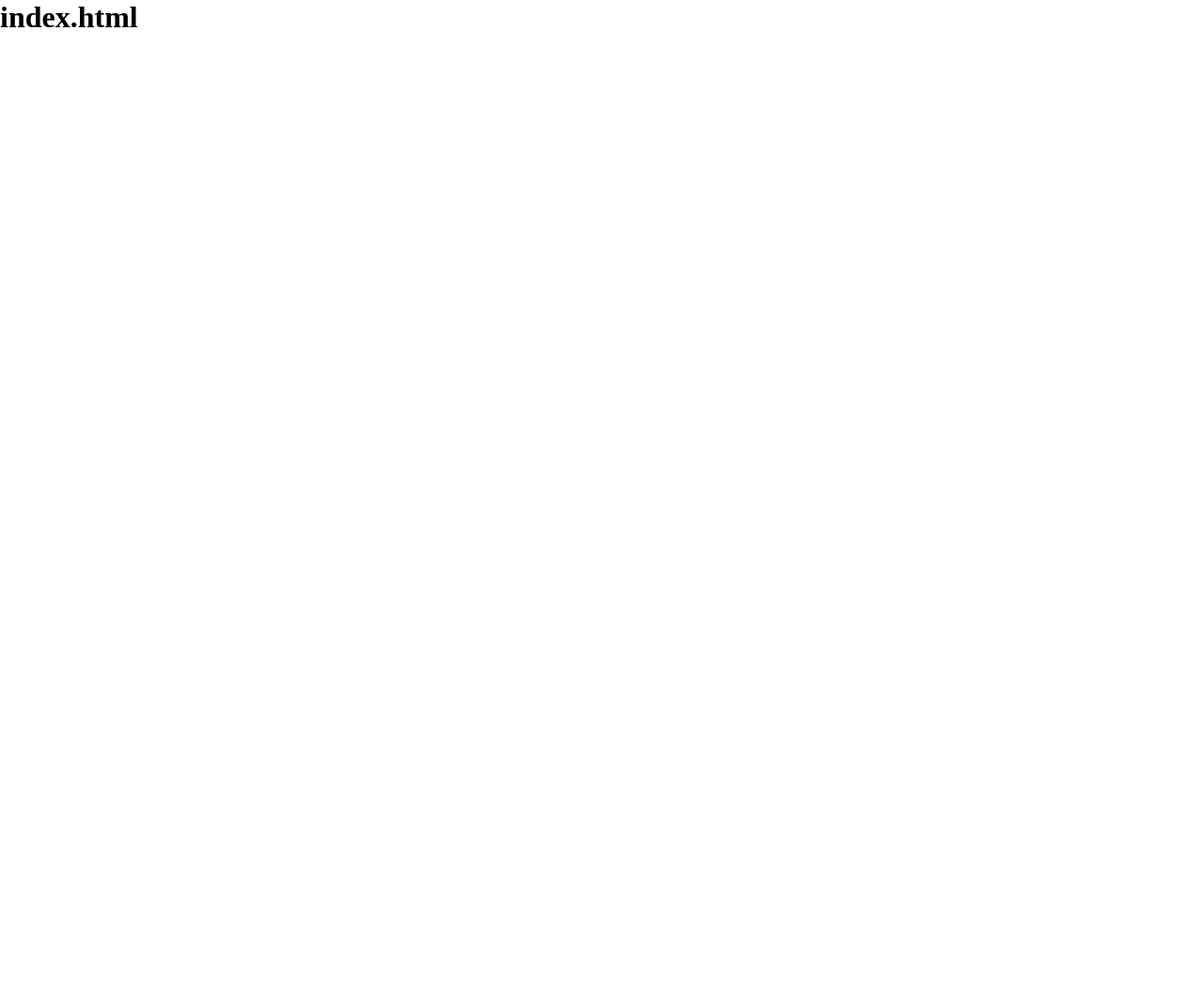
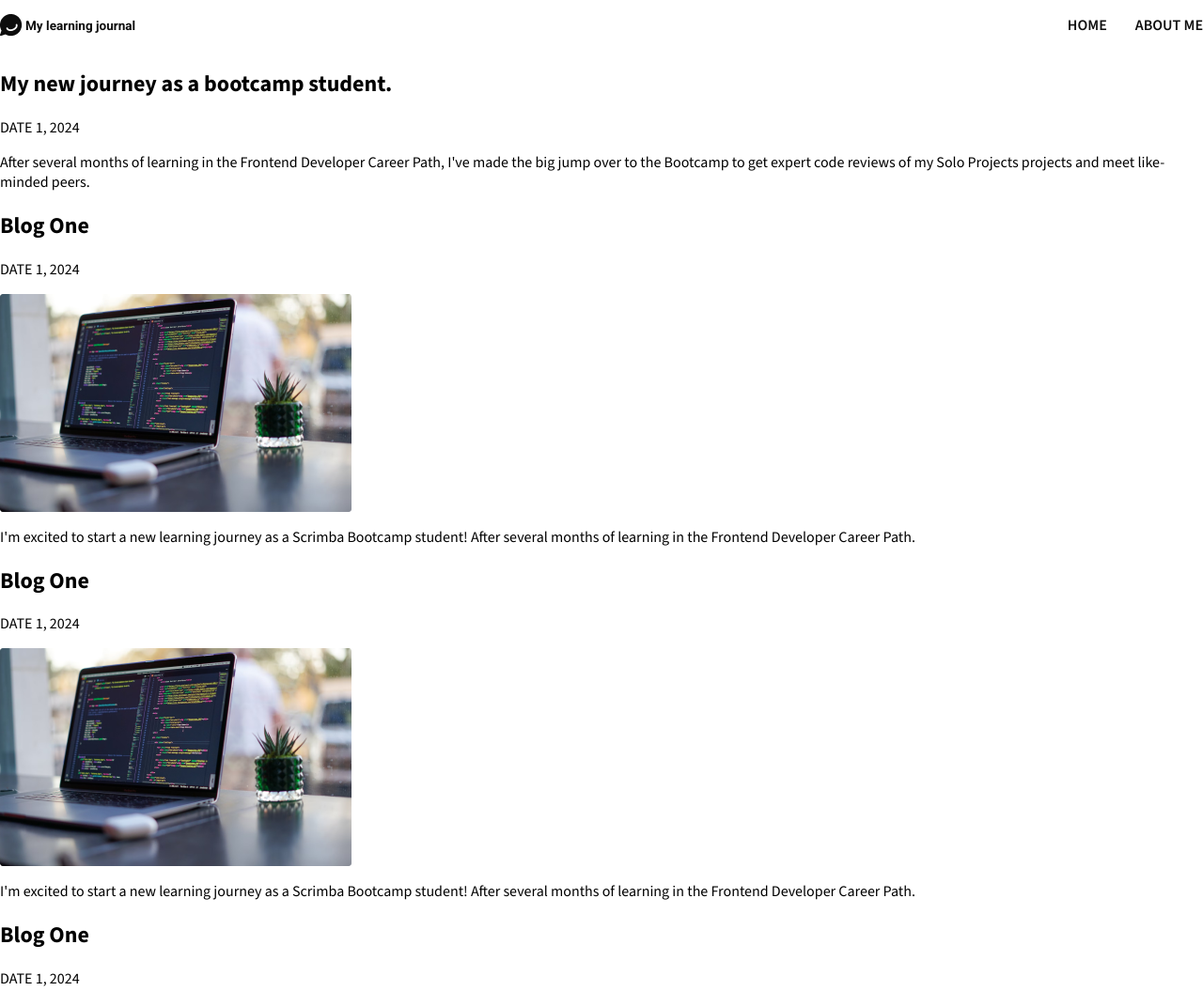
Before and after one commit to vrhernandez/learning-journal, a website built with Vite: page index.html in a window 1280 px wide. Shown: the top 1055 px of the page at 94% size. Before the commit the page ends 800 px from the top, so only its background shows below. Built offline with nearby package versions, Linux system fonts and the light colour scheme.

Commit message:
created basic HTML and initial styling of header

```diff
--- a/css/style.css
+++ b/css/style.css
@@ -2,4 +2,48 @@ html,
 body {
     margin: 0;
     padding: 0;
+    font-family: "Source Sans 3", sans-serif;
 }
+
+/* HEADER **************************************** */
+
+header {
+    display: flex;
+    justify-content: space-between;
+}
+
+.logo {
+    display: flex;
+    align-items: center;
+    gap: 3px;
+    text-decoration: none;
+}
+
+.logo-img {
+    width: 1.5rem;
+}
+
+h1 {
+    font: 0.847em "Roboto", sans-serif;
+    color: #0E0E0E;
+}
+
+nav ul {
+    display: flex;
+    gap: 30px;
+    list-style: none;
+}
+
+nav a {
+    font-weight: 600;
+    text-decoration: none;
+    text-transform: uppercase;
+    color: #0E0E0E;
+}
+
+
+/* MAIN SECTION **************************************** */
+
+
+
+/* FOOTER **************************************** */
--- a/index.html
+++ b/index.html
@@ -1,9 +1,56 @@
-<html>
+<html lang="en">
     <head>
+        <meta name="viewport" content="width=device-width, initial-scale=1.0">
         <title>My Learning Journal</title>
         <link rel="stylesheet" href="css/style.css">
+        <link rel="preconnect" href="https://fonts.googleapis.com">
+        <link rel="preconnect" href="https://fonts.gstatic.com" crossorigin>
+        <link href="https://fonts.googleapis.com/css2?family=Roboto:wght@700&family=Source+Sans+3:ital,wght@0,200..900;1,200..900&display=swap" rel="stylesheet">
     </head>
     <body>
-        <h1>index.html</h1>
+        <header>
+            <a class="logo" href="index.html">
+                <img class="logo-img" src="images/logo.png">
+                <h1>My learning journal</h1>
+            </a>
+            <nav>
+                <ul>
+                    <li><a href="index.html">Home</a></li>
+                    <li><a href="about-me.html">About Me</a></li>
+                </ul>
+            </nav>
+        </header>
+        <main>
+            <section class="hero">
+                <h2 class="blog-title">My new journey as a bootcamp student.</h2>
+                <p class="blog-date">DATE 1, 2024</p>
+                <p>After several months of learning in the Frontend Developer Career Path, I've made the big jump over to the Bootcamp to get expert code reviews of my Solo Projects projects and meet like-minded peers.</p>
+            </section>
+            <section class="blog-listing">
+                <div class="blog">
+                    <h2 class="blog-title">Blog One</h2>
+                    <p class="blog-date">DATE 1, 2024</p>
+                    <img src="images/blog-img-cactus.png">
+                    <p class="blog-preview">I'm excited to start a new learning journey as a Scrimba Bootcamp student! After several months of learning in the Frontend Developer Career Path.</p>
+                </div>
+                <div class="blog">
+                    <h2 class="blog-title">Blog One</h2>
+                    <p class="blog-date">DATE 1, 2024</p>
+                    <img src="images/blog-img-cactus.png">
+                    <p class="blog-preview">I'm excited to start a new learning journey as a Scrimba Bootcamp student! After several months of learning in the Frontend Developer Career Path.</p>
+                </div>
+                <div class="blog">
+                    <h2 class="blog-title">Blog One</h2>
+                    <p class="blog-date">DATE 1, 2024</p>
+                    <img src="images/blog-img-cactus.png">
+                    <p class="blog-preview">I'm excited to start a new learning journey as a Scrimba Bootcamp student! After several months of learning in the Frontend Developer Career Path.</p>
+                </div>
+            </section>
+
+        </main>
+        <footer>
+            <p>My Learning Journal</p>
+            <p>Copyright ©2024</p>
+        </footer>
     </body>
 </html>
```
